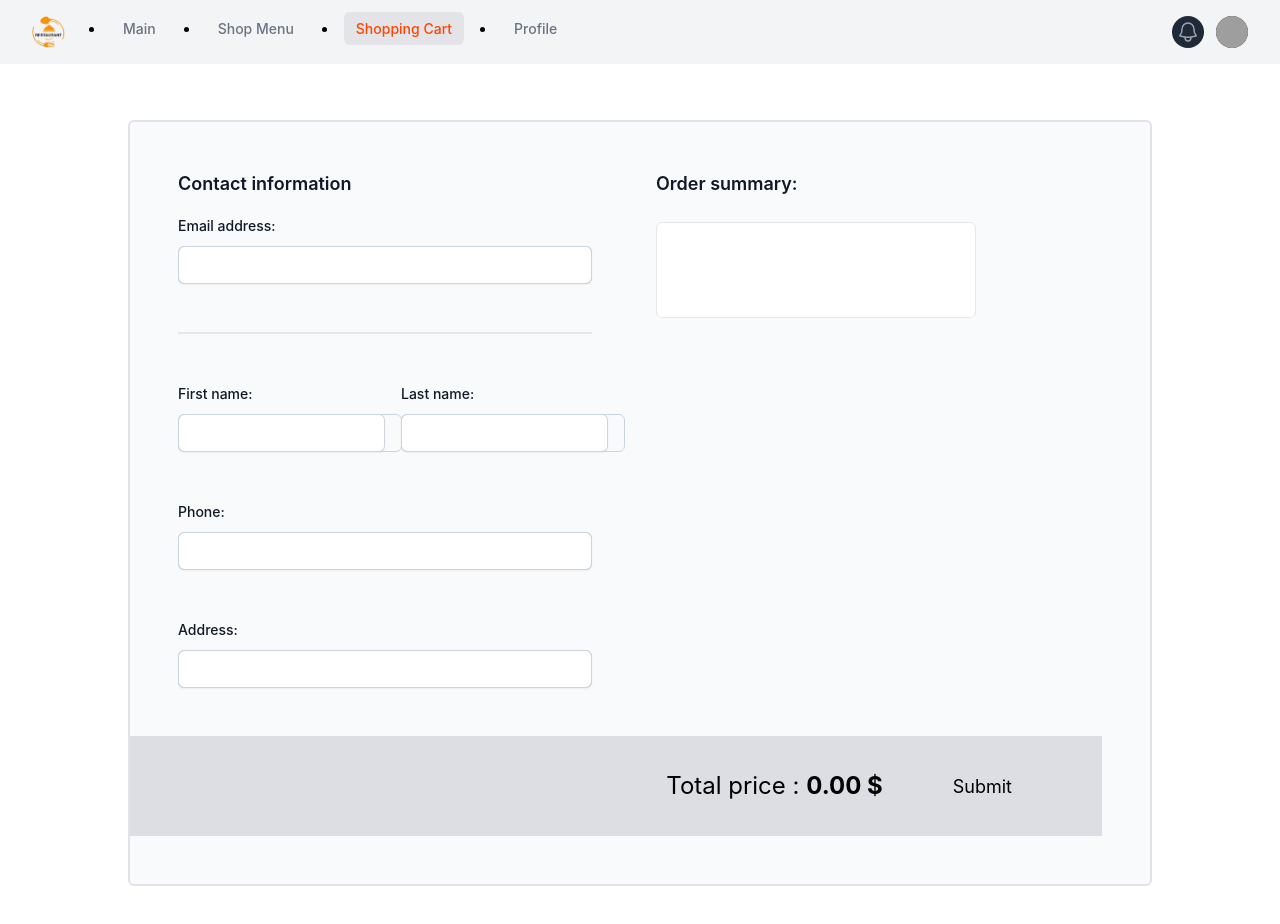
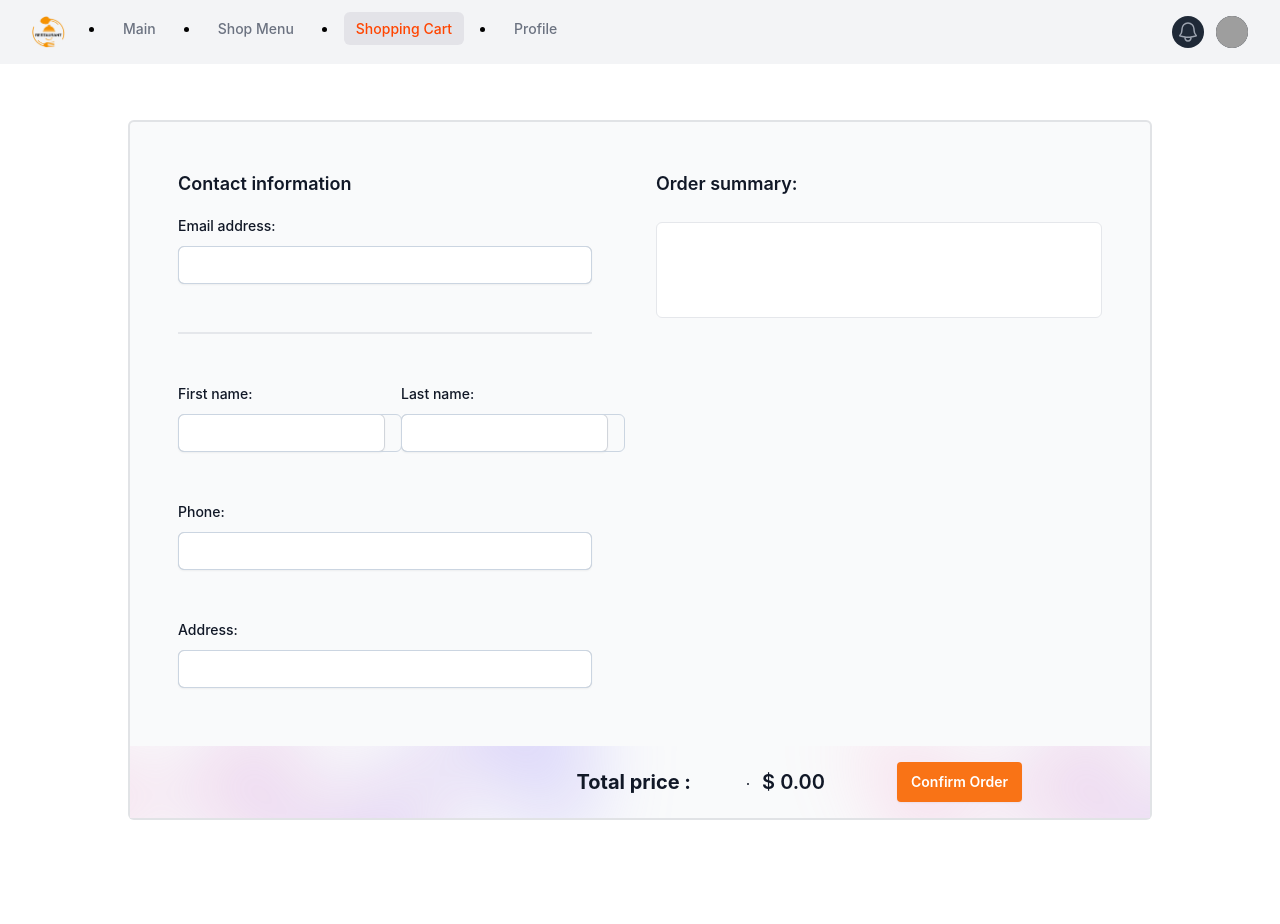
Before and after one commit to hustle2live/ElifTech_Test-task, a React (Create React App) app: page /cart in a window 1280 px wide. Shown: the top 924 px of the page. After the commit the page ends 876 px from the top, so only its background shows below. Built offline with nearby package versions, Linux system fonts and the light colour scheme; grey boxes are pictures that could not be loaded.

Commit message:
moderate cart section total amount

```diff
--- a/src/components/Cart.jsx
+++ b/src/components/Cart.jsx
@@ -2,6 +2,8 @@
 import { useDispatch, useSelector } from 'react-redux';
 
 import { dishRemoved, setQuantity, getTotalPrice, orderRegister } from '../redux/cartReducer';
+
+import { XMarkIcon } from '@heroicons/react/20/solid';
 
 import Plate from '../images/plate.png';
 import styles from '../index.module.scss';
@@ -45,12 +47,10 @@
 
    return (
       <div className='p-0'>
-         {/* <h2 className={styles.cart_heading}>SHOPPING CART PAGE </h2> */}
-
          <div
-            className={`${styles.cart_wrapper} bg-gray-50 border-gray-900/10 m-0 sm:m-8 md:m-14 lg:mx-32 p-12 pl-0 border-2 rounded-md`}
+            className={`${styles.cart_wrapper} relative bg-gray-50 border-gray-900/10 m-0 sm:m-8 md:m-14 lg:mx-32 p-12 pl-0 border-2 rounded-md`}
          >
-            <div className={styles.cart_wrapper__userSection}>
+            <div className={`${styles.cart_wrapper__userSection} w-1/2 block`}>
                <h2 className='ml-12 text-lg font-semibold leading-7 text-gray-900'>Contact information</h2>
                {/* <p className='ml-12 mt-1 text-sm leading-6 text-gray-600'>
                   This information will be displayed publicly so be careful what you share.
@@ -152,10 +152,10 @@
                   </div>
                </form>
             </div>
-            <div className=''>
+            <div className='w-1/2 block'>
                <h2 className='ml-10 mb-6 text-lg font-semibold leading-7 text-gray-900'>Order summary:</h2>
 
-               <div className='ml-10 bg-white p-8 border-gray-200 border rounded-md min-w-80 min-h-24'>
+               <div className='ml-10 bg-white p-8 pr-14 border-gray-200 border rounded-md min-w-80 min-h-24 max-h-96 overflow-y-scroll'>
                   <ul className='-my-6 divide-y divide-gray-200 min-w-full'>
                      {cartState.map(({ NAME, PRICE, IMG_SRC, QUANTITY }) => {
                         const MenuImage = IMG_SRC ? require(`../${IMG_SRC}`) : Plate;
@@ -199,6 +199,7 @@
                                        >
                                           Remove
                                        </button>
+                                       {/* <XMarkIcon className='h-5 w-5 text-gray-900' aria-hidden='true' /> */}
                                     </div>
                                  </div>
                               </div>
@@ -208,12 +209,59 @@
                   </ul>
                </div>
             </div>
-            <div className={styles.cart_wrapper__totalSection}>
-               <p className={styles.cart_wrapper__totalSection_totalAmount}>
+            {/* <div className={styles.cart_wrapper__totalSection}> */}
+            <div className='absolute block box-border bottom-0 w-full'>
+               {/* <p className={styles.cart_wrapper__totalSection_totalAmount}>
                   <span>Total price : </span>
                   {cartTotal.toFixed(2)}
-               </p>
-               <input type='submit' value='Submit' onClick={formHandleSubmit} />
+               </p> */}
+               {/* <input type='submit' value='Submit' onClick={formHandleSubmit} /> */}
+
+               <div className='relative isolate flex items-center gap-x-6 overflow-hidden bg-gray-50 p-4 px-32 sm:before:flex-1'>
+                  {/* blur background */}
+                  <div
+                     className='absolute left-[max(-7rem,calc(50%-52rem))] top-1/2 -z-10 -translate-y-1/2 transform-gpu blur-2xl'
+                     aria-hidden='true'
+                  >
+                     <div
+                        className='aspect-[577/310] w-[36.0625rem] bg-gradient-to-r from-[#ff80b5] to-[#9089fc] opacity-30'
+                        style={{
+                           clipPath:
+                              'polygon(74.8% 41.9%, 97.2% 73.2%, 100% 34.9%, 92.5% 0.4%, 87.5% 0%, 75% 28.6%, 58.5% 54.6%, 50.1% 56.8%, 46.9% 44%, 48.3% 17.4%, 24.7% 53.9%, 0% 27.9%, 11.9% 74.2%, 24.9% 54.1%, 68.6% 100%, 74.8% 41.9%)'
+                        }}
+                     />
+                  </div>
+
+                  <div
+                     className='absolute left-[max(45rem,calc(50%+8rem))] top-1/2 -z-10 -translate-y-1/2 transform-gpu blur-2xl'
+                     aria-hidden='true'
+                  >
+                     <div
+                        className='aspect-[577/310] w-[36.0625rem] bg-gradient-to-r from-[#ff80b5] to-[#9089fc] opacity-30'
+                        style={{
+                           clipPath:
+                              'polygon(74.8% 41.9%, 97.2% 73.2%, 100% 34.9%, 92.5% 0.4%, 87.5% 0%, 75% 28.6%, 58.5% 54.6%, 50.1% 56.8%, 46.9% 44%, 48.3% 17.4%, 24.7% 53.9%, 0% 27.9%, 11.9% 74.2%, 24.9% 54.1%, 68.6% 100%, 74.8% 41.9%)'
+                        }}
+                     />
+                  </div>
+
+                  <div className='flex flex-wrap items-center gap-x-4 gap-y-2'>
+                     <p className='text-xl leading-6 text-gray-900'>
+                        <strong className='font-bold mr-12'>Total price :</strong>
+                        <svg viewBox='0 0 2 2' className='mx-2 inline h-0.5 w-0.5 fill-current' aria-hidden='true'>
+                           <circle cx={1} cy={1} r={1} />
+                        </svg>
+                        <span className='font-semibold'> $ {cartTotal.toFixed(2)}</span>
+                     </p>
+
+                     <input
+                        className='ml-14 flex-none rounded bg-orange-500 px-3.5 py-2.5 text-sm font-semibold text-white shadow-sm hover:bg-orange-700 focus-visible:outline focus-visible:outline-2 focus-visible:outline-offset-2 focus-visible:outline-gray-900'
+                        type='submit'
+                        value='Confirm Order'
+                        onClick={formHandleSubmit}
+                     />
+                  </div>
+               </div>
             </div>
          </div>
       </div>
--- a/src/index.module.scss
+++ b/src/index.module.scss
@@ -220,67 +220,8 @@
    flex-wrap: wrap;
    min-height: calc(100vh - 100px);
 
-   &__userSection,
    &__cartSection {
-      display: flex;
-      flex-direction: column;
-      width: 50%;
-      // min-height: calc(100vh - 250px);
-      // margin: 0;
-   }
-
-   // &__userSection {
-   //    input,
-   //    label {
-   //       display: block;
-   //       width: 40%;
-   //       margin: 14px;
-   //       margin-left: 10%;
-   //    }
-
-   //    input {
-   //       padding: 8px;
-   //       border-radius: 8px;
-   //       margin-bottom: 30px;
-   //    }
-   // }
-
-   &__cartSection {
-      overflow-y: scroll;
-      margin: 0;
-
-      &_deleteButton {
-         position: absolute;
-         top: 10px;
-         right: 10px;
-         border: none;
-         background: transparent;
-         cursor: pointer;
-
-         span {
-            font-size: 36px;
-         }
-
-         &:hover {
-            top: 8px;
-            right: 8px;
-            span {
-               color: red;
-               font-size: 40px;
-            }
-         }
-      }
-
       &_inputCount {
-         font-size: 16px;
-         // border: none;
-         padding: 8px 0 8px 30px;
-         width: 60%;
-         text-align: center;
-         border-radius: 8px;
-         margin: auto;
-         position: relative;
-
          &::-webkit-inner-spin-button {
             cursor: pointer;
             padding: 2px 10px;
@@ -288,77 +229,38 @@
             opacity: 1;
          }
       }
-
-      .shopMenu__item {
-         flex-direction: row;
-         width: 450px;
-         height: 170px;
-
-         &_frame {
-            align-items: center;
-            text-align: center;
-            margin-right: 40px;
-            width: 100%;
-         }
-
-         &_price {
-            font-size: 14px;
-            font-weight: 400;
-            margin: 0;
-            line-height: 18px;
-            white-space: nowrap;
-            text-align: center;
-            width: 100%;
-
-            p {
-               margin: 0 auto;
-            }
-            span {
-               font-weight: 700;
-            }
-
-            &::before {
-               content: '';
-            }
-
-            &_total {
-               margin-left: 10px;
-               font-size: 18px;
-            }
-         }
-      }
    }
 
-   &__totalSection {
-      box-sizing: border-box;
-      display: flex;
-      align-items: center;
-      justify-content: flex-end;
-      width: 100%;
-      height: 100px;
-      padding: 0 60px;
-      background-color: rgba(59, 54, 87, 0.144);
-      margin: 0;
+   // &__totalSection {
+   //    box-sizing: border-box;
+   //    display: flex;
+   //    align-items: center;
+   //    justify-content: flex-end;
+   //    width: 100%;
+   //    height: 100px;
+   //    padding: 0 60px;
+   //    background-color: rgba(59, 54, 87, 0.144);
+   //    margin: 0;
 
-      &_totalAmount {
-         font-size: 24px;
-         color: black;
-         font-weight: bold;
-         margin: 10px 40px;
+   //    &_totalAmount {
+   //       font-size: 24px;
+   //       color: black;
+   //       font-weight: bold;
+   //       margin: 10px 40px;
 
-         span {
-            font-weight: normal;
-         }
+   //       span {
+   //          font-weight: normal;
+   //       }
 
-         &::after {
-            content: ' $';
-         }
-      }
+   //       &::after {
+   //          content: ' $';
+   //       }
+   //    }
 
-      input {
-         padding: 10px 30px;
-         font-size: 18px;
-         cursor: pointer;
-      }
-   }
+   //    input {
+   //       padding: 10px 30px;
+   //       font-size: 18px;
+   //       cursor: pointer;
+   //    }
+   // }
 }
```
